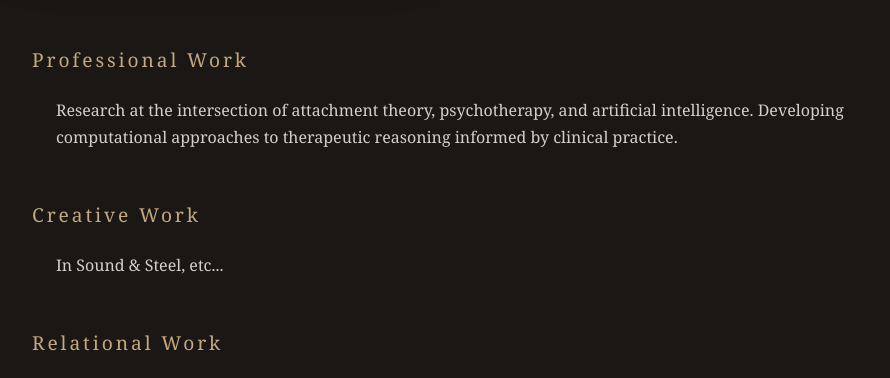
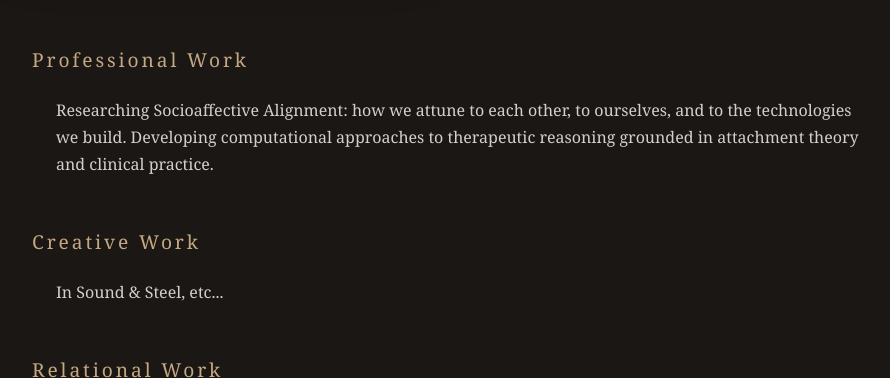
Before and after one commit to geosh5676/geosh5676.github.io, a Jekyll site: the page index.html, which Jekyll copies as it is, in a window 1280 px wide, cut to the strip 410-788 px from the top of the page. Shown: the whole strip, without its empty margins (190-1080 px from the left). Built offline with Jekyll 4.4.1, drawn with Linux system fonts in a browser that asks for light colours.

Commit message:
Update Professional Work description with Socioaffective Alignment focus
Co-Authored-By: Claude Opus 4.5 <noreply@anthropic.com>

```diff
--- a/index.html
+++ b/index.html
@@ -234,8 +234,7 @@
         <section id="professional">
             <h2><a href="professional.html">Professional Work</a></h2>
             <p>
-                Research at the intersection of attachment theory, psychotherapy, and artificial intelligence.
-                Developing computational approaches to therapeutic reasoning informed by clinical practice.
+                Researching Socioaffective Alignment: how we attune to each other, to ourselves, and to the technologies we build. Developing computational approaches to therapeutic reasoning grounded in attachment theory and clinical practice.
             </p>
         </section>
 
```
